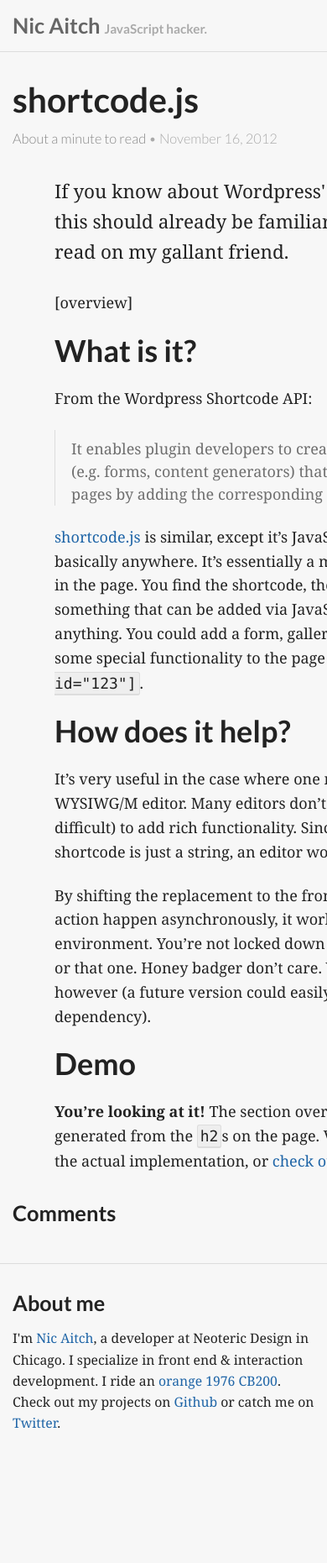
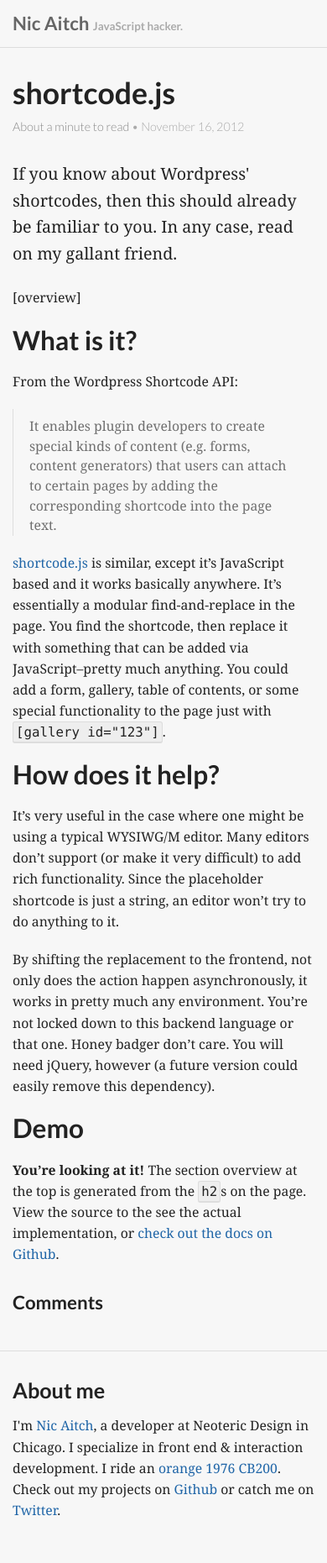
Before and after one commit to nicinabox/nicinabox.github.io, a Jekyll site: the page built from _posts/blog/2012-11-16-shortcode-dot-js.markdown, in a window 390 px wide. Shown: the whole page at 84% size. Built offline with Jekyll 4.4.1, drawn with Linux system fonts in a browser that asks for light colours; nearby versions of some CDN libraries; comment, search, counter and statistics services are not loaded; before the commit the page ends 1757 px from its top, so only the background shows below that.

Commit message:
Style fixes

```diff
--- a/sass/_formatting.scss
+++ b/sass/_formatting.scss
@@ -1,6 +1,9 @@
 body {
   background: #f7f7f7;
   font-size: 16px;
+  @media #{$small} {
+    font-size: 14px;
+  }
 }
 
 ul, ol, dl {
--- a/sass/_posts.scss
+++ b/sass/_posts.scss
@@ -45,6 +45,9 @@
         font-size: 14px;
         @include transition(opacity 0.15s ease-out);
         @include opacity(0);
+        @media #{$small} {
+          display: none;
+        }
       }
     }
     .words {
@@ -80,6 +83,9 @@
       .button {
         max-width: $screen_small - 100px;
       }
+      @media #{$small} {
+        padding: 0 ($column_gutter / 2);
+      }
     }
   }
 }
--- a/sass/_ui.scss
+++ b/sass/_ui.scss
@@ -2,6 +2,10 @@
   width: $row_width;
   max-width: 100%;
   min-width: $screen_small - 100px;
+  @media #{$small} {
+    width: auto;
+    min-width: 0;
+  }
 }
 
 .button {
--- a/stylesheets/application.css
+++ b/stylesheets/application.css
@@ -1944,13 +1944,19 @@
   background: #f7f7f7;
   font-size: 16px;
 }
-
-/* line 6, ../sass/_formatting.scss */
+@media only screen and (max-width: 649px) {
+  /* line 1, ../sass/_formatting.scss */
+  body {
+    font-size: 14px;
+  }
+}
+
+/* line 9, ../sass/_formatting.scss */
 ul, ol, dl {
   margin-left: 1em;
 }
 
-/* line 10, ../sass/_formatting.scss */
+/* line 13, ../sass/_formatting.scss */
 code {
   background: #eee;
   border: 1px solid #ddd;
@@ -1965,7 +1971,7 @@
   padding: 2px 3px;
 }
 
-/* line 19, ../sass/_formatting.scss */
+/* line 22, ../sass/_formatting.scss */
 pre code {
   border: 0;
   -webkit-border-radius: 0;
@@ -1977,7 +1983,7 @@
   padding: 0;
 }
 
-/* line 25, ../sass/_formatting.scss */
+/* line 28, ../sass/_formatting.scss */
 .highlight pre {
   border: 1px solid #ddd;
   background-color: #f8f8ff;
@@ -1990,12 +1996,12 @@
   border-radius: 3px;
 }
 
-/* line 32, ../sass/_formatting.scss */
+/* line 35, ../sass/_formatting.scss */
 .gist .highlight {
   background: inherit;
 }
 
-/* line 37, ../sass/_formatting.scss */
+/* line 40, ../sass/_formatting.scss */
 img[src*=typekit] {
   display: none !important;
 }
@@ -2006,8 +2012,15 @@
   max-width: 100%;
   min-width: 550px;
 }
-
-/* line 7, ../sass/_ui.scss */
+@media only screen and (max-width: 649px) {
+  /* line 1, ../sass/_ui.scss */
+  .overview, .post.detail .content h1, .post.detail .content h2, .post.detail .content h3, .post.detail .content h4, .post.detail .content h5, .post.detail .content h6, .post.detail .content p {
+    width: auto;
+    min-width: 0;
+  }
+}
+
+/* line 11, ../sass/_ui.scss */
 .button {
   border: 0;
   -webkit-box-shadow: none;
@@ -2015,12 +2028,12 @@
   box-shadow: none;
   font-family: "Lato", "Helvetica Neue", "Helvetica", Helvetica, Arial, sans-serif;
 }
-/* line 11, ../sass/_ui.scss */
+/* line 15, ../sass/_ui.scss */
 .button.secondary {
   border: 0;
   background-color: #ddd;
 }
-/* line 15, ../sass/_ui.scss */
+/* line 19, ../sass/_ui.scss */
 .button + .button {
   margin-left: 5px;
 }
@@ -2197,21 +2210,27 @@
   filter: progid:DXImageTransform.Microsoft.Alpha(Opacity=0);
   opacity: 0;
 }
-/* line 50, ../sass/_posts.scss */
+@media only screen and (max-width: 649px) {
+  /* line 44, ../sass/_posts.scss */
+  .post.archived .title .reading-time {
+    display: none;
+  }
+}
+/* line 53, ../sass/_posts.scss */
 .post.archived .words {
   position: absolute;
   top: 0;
   height: 100%;
   width: 100%;
 }
-/* line 55, ../sass/_posts.scss */
+/* line 58, ../sass/_posts.scss */
 .post.archived .words .bar {
   background: #f1f1f1;
   height: 100%;
   z-index: -1;
   position: absolute;
 }
-/* line 61, ../sass/_posts.scss */
+/* line 64, ../sass/_posts.scss */
 .post.archived .words .count {
   left: 10px;
   top: 30%;
@@ -2221,17 +2240,23 @@
   font-weight: bold;
   display: none;
 }
-/* line 74, ../sass/_posts.scss */
+/* line 77, ../sass/_posts.scss */
 .post.detail .content {
   padding: 0 65px;
   max-width: 1200px;
 }
-/* line 80, ../sass/_posts.scss */
+/* line 83, ../sass/_posts.scss */
 .post.detail .content .button {
   max-width: 550px;
 }
-
-/* line 87, ../sass/_posts.scss */
+@media only screen and (max-width: 649px) {
+  /* line 77, ../sass/_posts.scss */
+  .post.detail .content {
+    padding: 0 15px;
+  }
+}
+
+/* line 93, ../sass/_posts.scss */
 #comments {
   margin-top: 30px;
 }
```
